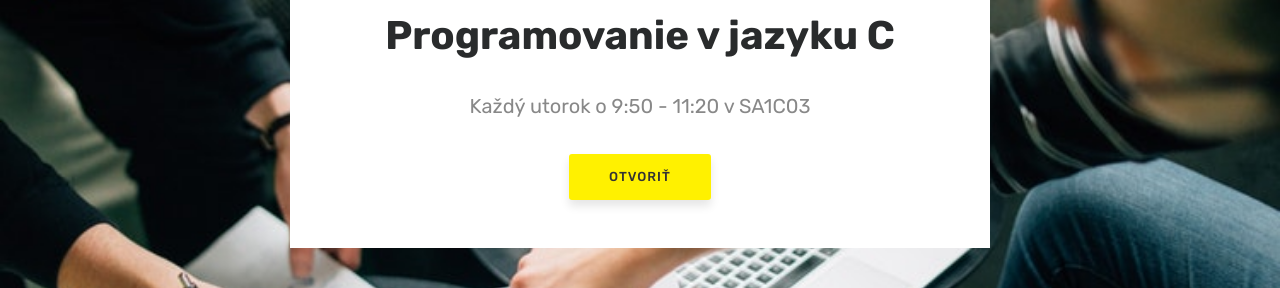
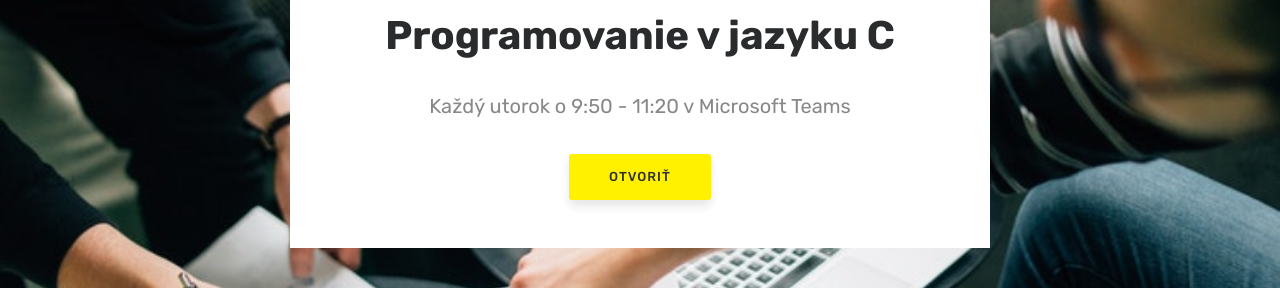
Before and after one commit to ppatrik/ppatrik.github.io, a Jekyll site: the page built from index.html, in a window 1280 px wide and 900 px high. Shown: the part 229-517 px from the top of the window. Built offline with Jekyll 4.4.1, drawn with Linux system fonts in a browser that asks for light colours; the list of posts is cut into pages by our own code.

Commit message:
Update index.html

```diff
--- a/index.html
+++ b/index.html
@@ -8,7 +8,7 @@ title: Home
 <section class="intro full-width">
     <div class="wrapintro">
         <h1>Programovanie v jazyku C</h1>
-        <h2 class="lead">Každý utorok o 9:50 - 11:20 v SA1C03</h2>
+        <h2 class="lead">Každý utorok o 9:50 - 11:20 v Microsoft Teams</h2>
         <a href="{{ 'vyuka/jac/2020/09/22/JAC-0' | prepend: site.baseurl | replace: '//', '/' }}" class="btn">Otvoriť</a>
     </div>
 </section>
```
